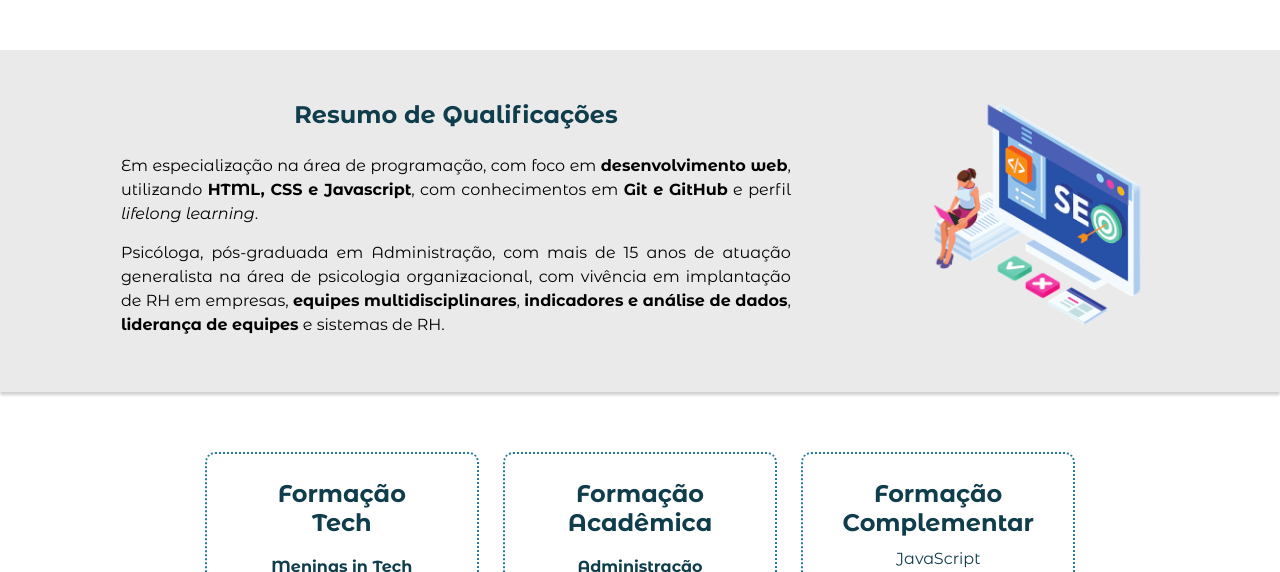
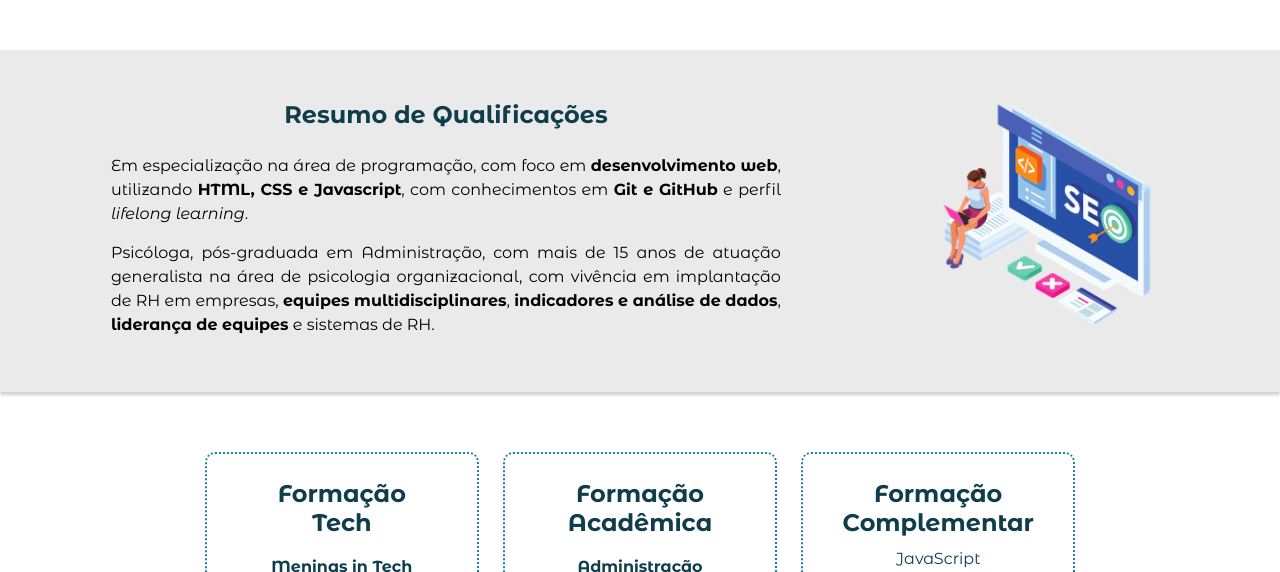
Before and after one commit to tainafmorais/curriculo-web, a plain HTML site: page site-curriculo/index.html in a window 1280 px wide. Shown: the part 748-1320 px from the top of the page. Drawn offline with Linux system fonts and the light colour scheme.

Commit message:
3º ajuste na seção qualificações

```diff
--- a/site-curriculo/style.css
+++ b/site-curriculo/style.css
@@ -166,7 +166,7 @@ main {
     vertical-align: top;
     max-width: 700px;
     /*background-color: rgb(249, 158, 158);*/
-    padding: 20px 0 20px 20px;
+    padding: 20px 20px 20px 20px;
 }
 
 .qualificacoes-section h2 {
```
